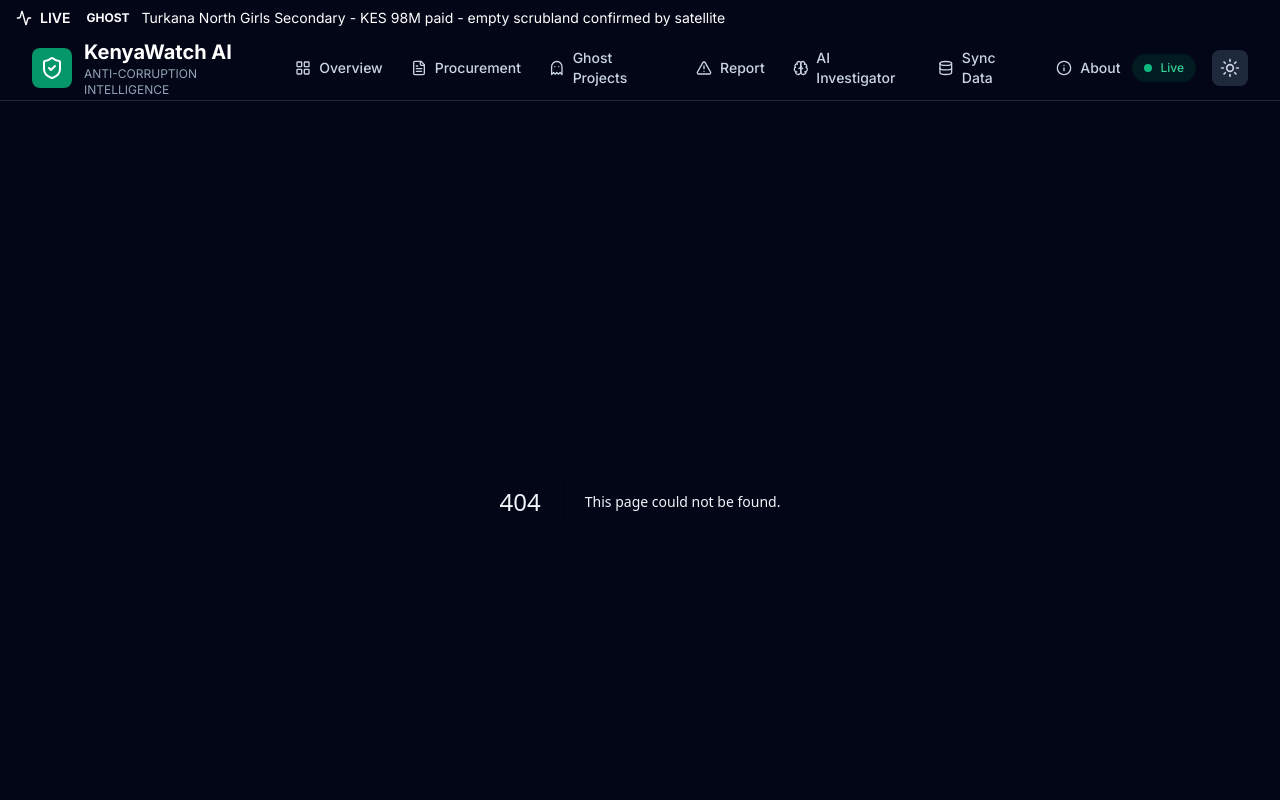
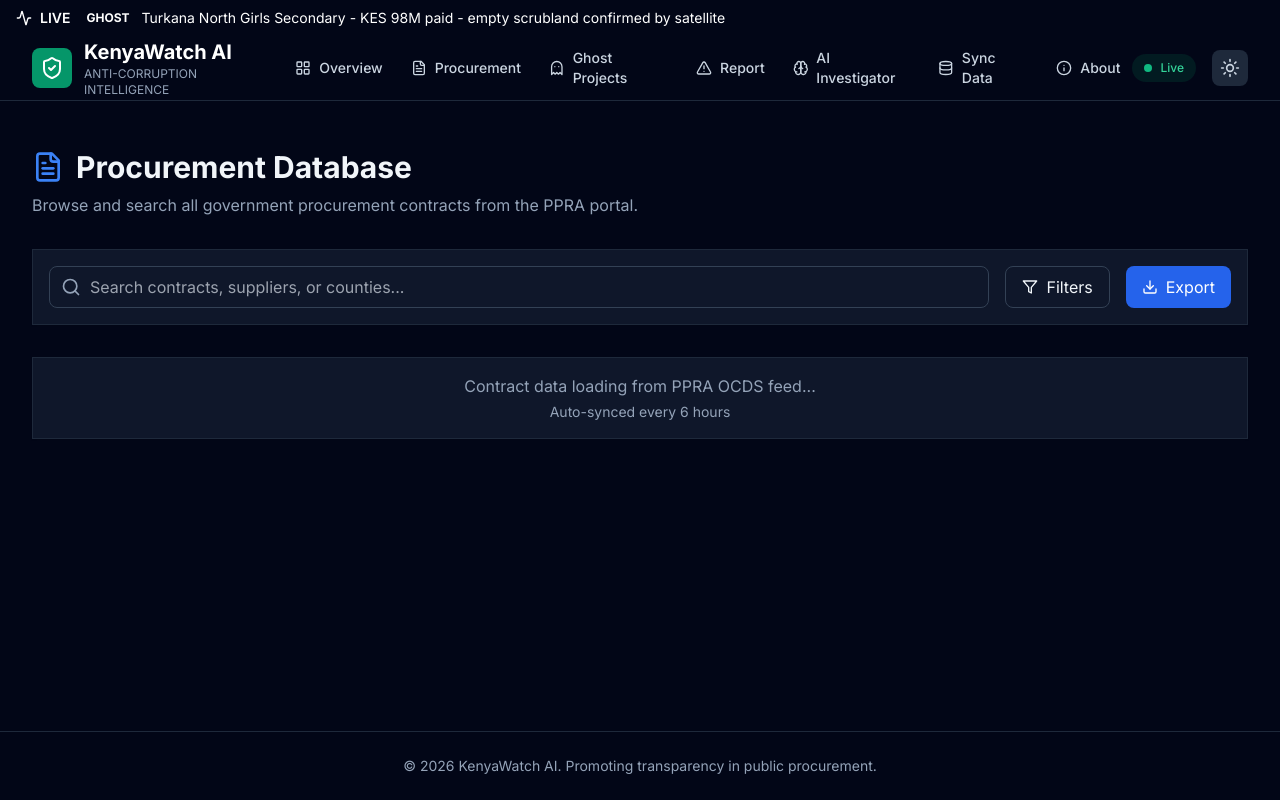
Before and after one commit to monicahmoh4-svg/Kenya-watch-final, a Next.js app in the folder frontend/: page /procurement in a window 1280 px wide. Before the commit this address had no page. Shown: the top 800 px of the page. Built offline with nearby package versions, Linux system fonts and the light colour scheme.

Commit message:
Create page.tsx

```diff
--- /dev/null
+++ b/frontend/app/procurement/page.tsx
@@ -0,0 +1,51 @@
+'use client';
+import { FileText, Search, Filter, Download } from 'lucide-react';
+import { useState } from 'react';
+
+export default function ProcurementPage() {
+  const [searchTerm, setSearchTerm] = useState('');
+
+  return (
+    <div className="max-w-7xl mx-auto px-4 sm:px-6 lg:px-8 py-12">
+      <div className="mb-8">
+        <h1 className="text-3xl font-bold mb-2 flex items-center gap-3">
+          <FileText className="w-8 h-8 text-blue-500" />
+          Procurement Database
+        </h1>
+        <p className="text-slate-600 dark:text-slate-400">
+          Browse and search all government procurement contracts from the PPRA portal.
+        </p>
+      </div>
+
+      {/* Search and Filters */}
+      <div className="glass-card p-4 mb-8 flex flex-col md:flex-row gap-4">
+        <div className="flex-1 relative">
+          <Search className="absolute left-3 top-1/2 -translate-y-1/2 w-5 h-5 text-slate-400" />
+          <input
+            type="text"
+            placeholder="Search contracts, suppliers, or counties..."
+            className="w-full pl-10 pr-4 py-2 rounded-lg border border-slate-200 dark:border-slate-700 bg-white dark:bg-slate-900 focus:ring-2 focus:ring-blue-500 outline-none"
+            value={searchTerm}
+            onChange={(e) => setSearchTerm(e.target.value)}
+          />
+        </div>
+        <button className="inline-flex items-center gap-2 px-4 py-2 border border-slate-200 dark:border-slate-700 rounded-lg hover:bg-slate-50 dark:hover:bg-slate-800 transition-colors">
+          <Filter className="w-4 h-4" />
+          Filters
+        </button>
+        <button className="inline-flex items-center gap-2 px-4 py-2 bg-blue-600 text-white rounded-lg hover:bg-blue-700 transition-colors">
+          <Download className="w-4 h-4" />
+          Export
+        </button>
+      </div>
+
+      {/* Contracts Table */}
+      <div className="glass-card overflow-hidden">
+        <div className="p-4 text-center text-slate-500 dark:text-slate-400">
+          <p>Contract data loading from PPRA OCDS feed...</p>
+          <p className="text-sm mt-1">Auto-synced every 6 hours</p>
+        </div>
+      </div>
+    </div>
+  );
+}
```
